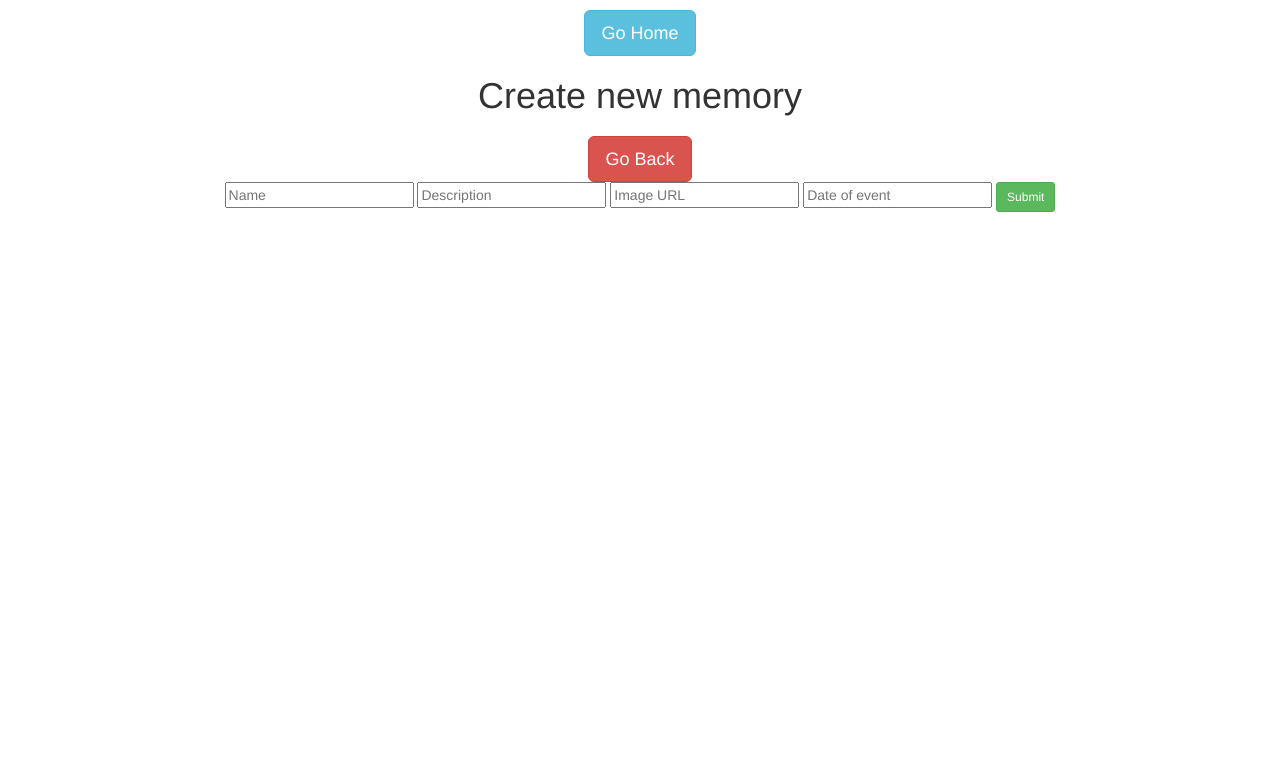
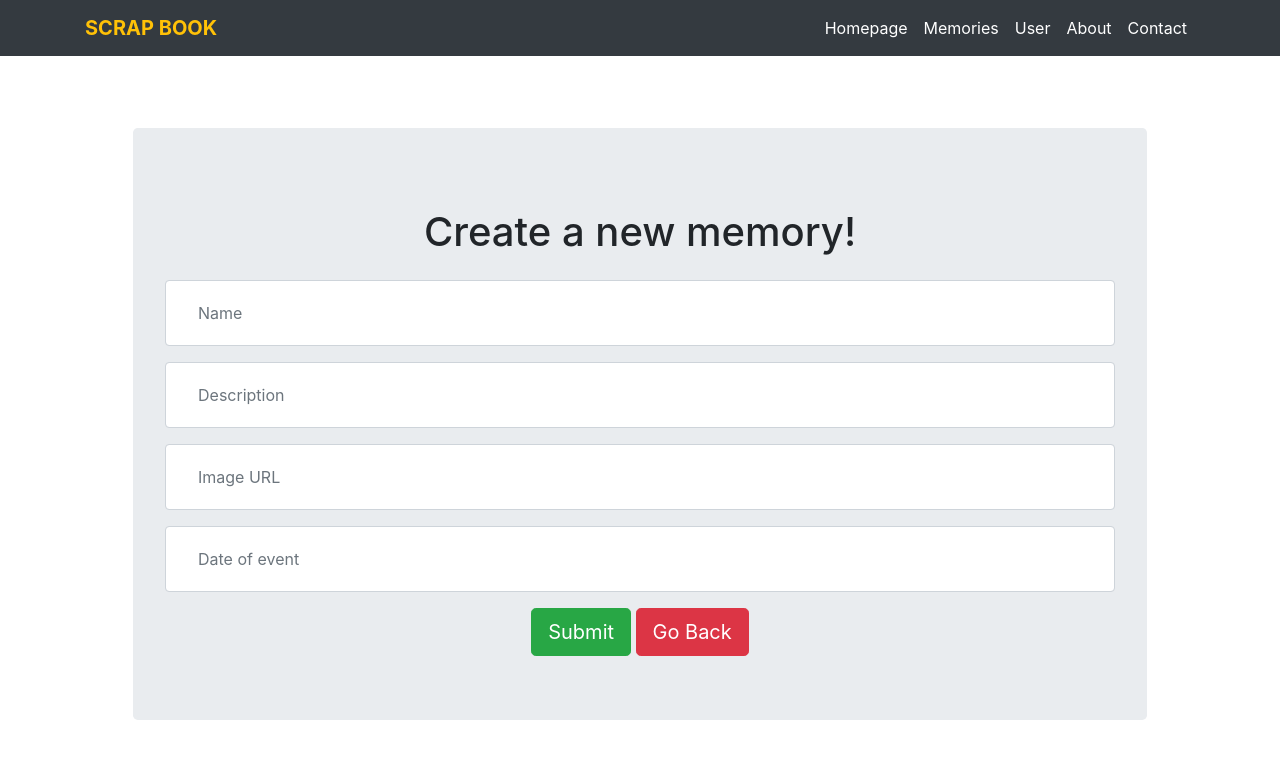
Before and after one commit to mind1990/Project-1, a website: page views/create-memory.html in a window 1280 px wide. Drawn offline with nearby package versions, Linux system fonts and the light colour scheme; files that its build step writes are made by us from their sources; no server answers; files whose address does not match are found by name.

```diff
--- a/public/scripts/app.js
+++ b/public/scripts/app.js
@@ -72,6 +72,9 @@
       },
       error: (err) => {
         console.log(err);
+      },
+      complete: () => {
+        $('.alert').fadeOut(3000);
       }
     });
   });
--- /dev/null
+++ b/public/styles/create-form.css
@@ -0,0 +1,22 @@
+
+body {
+  background-color: #FFF;
+}
+
+.jumbotron {
+  margin: 3rem;
+  text-align: center;
+}
+
+.create-form {
+  padding-top: 5rem;
+}
+
+h1 {
+  padding: 1rem;
+}
+
+input.form-control {
+  margin-bottom: 1rem;
+  padding: 2rem;
+}
--- a/views/create-memory.html
+++ b/views/create-memory.html
@@ -4,8 +4,11 @@
   <meta charset="UTF-8">
   <meta name="viewport" content="width=device-width, initial-scale=1.0">
   <meta http-equiv="X-UA-Compatible" content="ie=edge">
-  <link rel="stylesheet" type="text/css" href="styles/memories.css">
-  <link rel="stylesheet" href="https://maxcdn.bootstrapcdn.com/bootstrap/3.3.7/css/bootstrap.min.css">
+  <link rel="stylesheet" type="text/css" href="styles/create-form.css">
+  <link rel="stylesheet" href="https://maxcdn.bootstrapcdn.com/bootstrap/4.1.3/css/bootstrap.min.css">
+  <script src="https://cdnjs.cloudflare.com/ajax/libs/popper.js/1.14.3/umd/popper.min.js"></script>
+  <script src="https://maxcdn.bootstrapcdn.com/bootstrap/4.1.3/js/bootstrap.min.js"></script>
+  <link rel="stylesheet" href="https://cdnjs.cloudflare.com/ajax/libs/font-awesome/4.7.0/css/font-awesome.min.css">
   <script
   src="https://code.jquery.com/jquery-3.3.1.min.js"
   integrity="sha256-FgpCb/KJQlLNfOu91ta32o/NMZxltwRo8QtmkMRdAu8="
@@ -14,17 +17,50 @@
   <title>Project One: By Praveen, Tirapat, and Mark</title>
 </head>
 <body>
-  <a href="/index" class="btn btn-info btn-lg" role="button">Go Home</a>
-  <h1>Create new memory</h1>
-  <a href="/memories" id="create-memory" class="btn btn-danger btn-lg">Go Back</a>
-  <div class="container">
-    <form id="create-form" action="POST">
-      <input id="mem-name" type="text" placeholder="Name">
-      <input id="mem-desc" type="text" placeholder="Description">
-      <input id="mem-url" type="text" placeholder="Image URL">
-      <input id="mem-date" type="text" placeholder="Date of event">
-      <input class="btn btn-success btn-sm" type="submit" placeholder="Create">
-    </form>
+  <!-- <a href="/index" class="btn btn-info btn-lg" role="button">Home</a> -->
+  <nav class ="navbar navbar-expand-md bg-dark navbar-dark fixed-top">
+
+    <div class="container">
+      <a href="/" class="navbar-brand text-warning font-weight-bold"> SCRAP BOOK</a>
+
+      <button class="navbar-toggler" type="button" data-toggle="collapse" data-target="#collapsenavbar">
+        <span class="navbar-toggler-icon"> </span>
+      </button>
+      <div class="collapse navbar-collapse text-center" id="collapsenavbar">
+
+        <ul class="navbar-nav ml-auto">
+
+          <li class="nav-item">
+            <a href="/index" class="nav-link text-white">Homepage</a>
+           </li>
+          <li class="nav-item">
+            <a href="/memories" class="nav-link text-white">Memories</a>
+           </li>
+           <li class="nav-item">
+            <a href="/profile" class="nav-link text-white">User</a>
+           </li>
+           <li class="nav-item">
+            <a href="/index" class="nav-link text-white">About</a>
+           </li>
+           <li class="nav-item">
+            <a href="" class="nav-link text-white">Contact</a>
+           </li>
+          </ul>
+        </div>
+      </div>
+    </nav>
+  <div class="container create-form">
+    <div class="jumbotron">
+      <h1>Create a new memory!</h1>
+      <form id="create-form" action="POST">
+        <input class="form-control" id="mem-name" type="text" placeholder="Name">
+        <input class="form-control" id="mem-desc" type="text" placeholder="Description">
+        <input class="form-control" id="mem-url" type="text" placeholder="Image URL">
+        <input class="form-control" id="mem-date" type="text" placeholder="Date of event">
+        <input class="btn btn-success btn-lg" type="submit" placeholder="Create">
+        <a href="/memories" id="create-memory" class="btn btn-danger btn-lg">Go Back</a>
+      </form>
+    </div>
   </div>
 
 </body>
```
Also changed, not shown: views/profile.html (+1 -1 lines).
